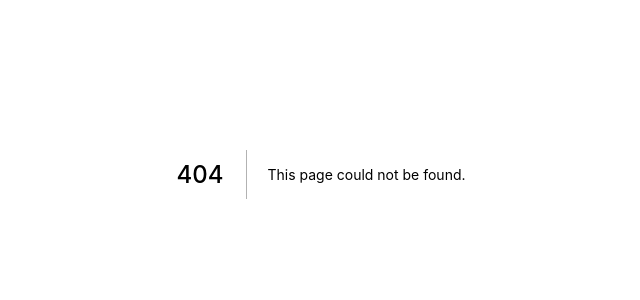
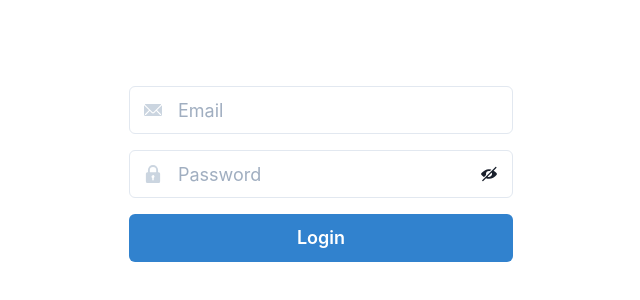
Before and after one commit to vmc08/pokedex, a Next.js app: page /login in a window 1280 px wide. Before the commit this address had no page. Shown: the part 226-526 px from the top of the page, without its empty margins (319-959 px from the left). Built offline with nearby package versions, Linux system fonts and the light colour scheme.

Commit message:
refactor(app): add login page

```diff
--- /dev/null
+++ b/pages/login.tsx
@@ -0,0 +1,43 @@
+import { useState } from "react"
+import {
+  InputGroup, InputLeftElement, InputRightElement, Input,
+  Button, IconButton,
+  Container, Box, Stack,
+} from "@chakra-ui/react"
+import { EmailIcon, LockIcon, ViewIcon, ViewOffIcon } from "@chakra-ui/icons"
+
+export default () => {
+  const [showPw, setShowPw] = useState(false)
+
+  return (
+    <Container maxW="container.xl" minH="100vh" d="flex" alignItems="center" justifyContent="center">
+      <Box maxW="96" w="full">
+        <Stack spacing="4">
+          <InputGroup size="lg">
+            <InputLeftElement
+              pointerEvents="none"
+              children={<EmailIcon color="gray.300" />}
+            />
+            <Input type="email" placeholder="Email" />
+          </InputGroup>
+          <InputGroup size="lg">
+            <InputLeftElement
+              pointerEvents="none"
+              children={<LockIcon color="gray.300" />}
+            />
+            <Input type={showPw ? "text" : "password"} placeholder="Password" />
+            <InputRightElement>
+              <IconButton
+                variant="ghost"
+                aria-label={showPw ? "Hide password" : "Show password"}
+                icon={showPw ? <ViewIcon /> : <ViewOffIcon />}
+                onClick={() => setShowPw(prevState => !prevState)}
+              />
+            </InputRightElement>
+          </InputGroup>
+          <Button colorScheme="blue" size="lg">Login</Button>
+        </Stack>
+      </Box>
+    </Container>
+  )
+}
```
Also changed, not shown: pages/index.tsx (+8 -7 lines).
